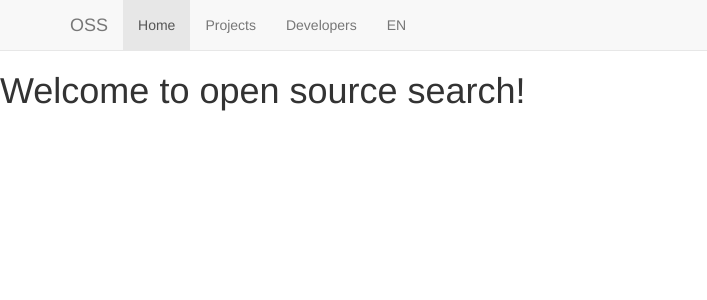
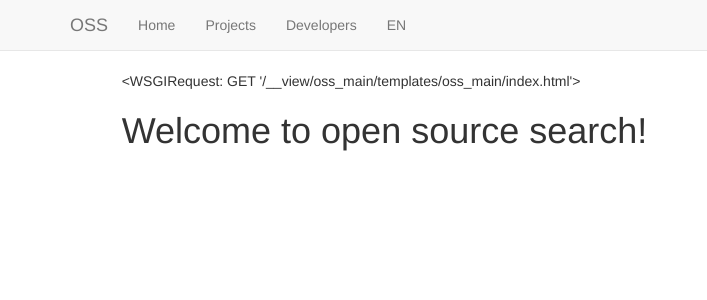
Before and after one commit to osssystem/oss, a Django app: template oss_main/templates/oss_main/index.html in a window 1280 px wide. Shown: the top 300 px of the page, without its empty margins (0-707 px from the left). Run offline with Django 3.2, Linux system fonts and the light colour scheme; the template is opened without the code that fills it, so the values that code supplies are empty; parts of the project's set-up code (start-up, migrations or seed data) failed here and were passed over; some libraries are stand-ins or nearby versions.

Commit message:
Make top menu and add bootstrap templates

```diff
--- a/oss_main/templates/oss_main/_base.html
+++ b/oss_main/templates/oss_main/_base.html
@@ -10,7 +10,7 @@
 
 </head>
 <body>
-
+    <!-- Navigation -->
     <nav class="navbar navbar-default navbar-static-top">
       <div class="container">
         <div class="navbar-header">
@@ -20,21 +20,28 @@
             <span class="icon-bar"></span>
             <span class="icon-bar"></span>
           </button>
-      <a class="navbar-brand" href="#">OSS</a>
+          <a class="navbar-brand" href="{% url 'oss_main:index' %}">OSS</a>
         </div>
         <div id="navbar" class="navbar-collapse collapse">
           <ul class="nav navbar-nav">
-        <li class="active"><a href="{% url 'oss_main:index' %}">Home</a></li>
-        <li><a href="#about">Projects</a></li>
+              <li><a href="{% url 'oss_main:index' %}">Home</a></li>
+              <li><a href="{% url 'oss_main:projects' %}">Projects</a></li>
               <li><a href="#contact">Developers</a></li>
               <li><a href="#contact">EN</a></li>
           </ul>
-    </div><!--/.nav-collapse -->
+        </div>
       </div>
     </nav>
 
-{% block content %}
-{% endblock content %}
+    <div class="container-fluid">
+        <div class="row">
+            <div class="col-md-1"></div>
+            <div class="col-md-10">
+                {% block content %}{% endblock content %}
+            </div>
+            <div class="col-md-1"></div>
+        </div>
+    </div>
 
     <script src="{% static 'jquery/dist/jquery.min.js' %}"></script>
     <script src="{% static 'bootstrap/dist/js/bootstrap.min.js' %}"></script>
--- a/oss_main/templates/oss_main/index.html
+++ b/oss_main/templates/oss_main/index.html
@@ -1,7 +1,9 @@
 {% extends 'oss_main/_base.html' %}
 
-{% block title %}Open source search{% endblock title %}
+{% block title %}OSS: home{% endblock title %}
 
 {% block content %}
-<h1>Welcome to open source search!</h1>
+{{ request }}
+    <h1>Welcome to open source search!</h1>
+
 {% endblock content %}
--- a/oss_main/urls.py
+++ b/oss_main/urls.py
@@ -3,6 +3,7 @@ from django.conf.urls import url
 from oss_main.views import index,projects_list_view
 
 urlpatterns = [
-    url(r'^', index, name='index'),
-    url('projects', projects_list_view, name='projects'),
+    url(r'^$', index, name='index'),
+    url(r'^projects', projects_list_view, name='projects'),
+    # url(r'^developers', , name='developers'),
 ]
```
Also changed, not shown: oss_main/templates/oss_main/projects.html (added, +12 -0 lines), oss_main/views.py (+10 -6 lines), 1 other file. Lines whose indentation alone changed are shown as unchanged.
